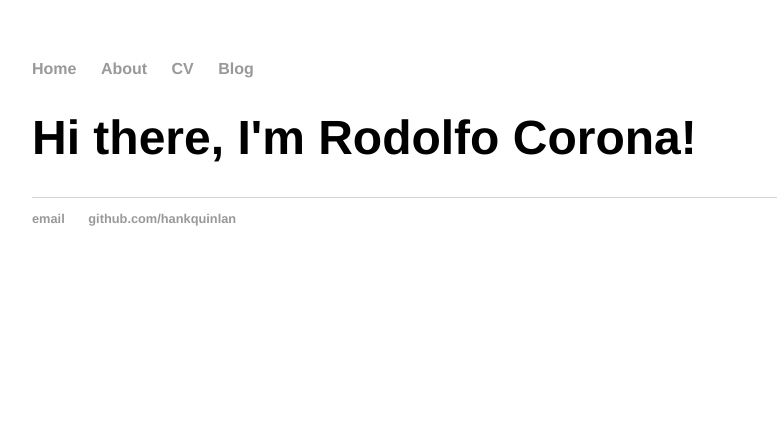
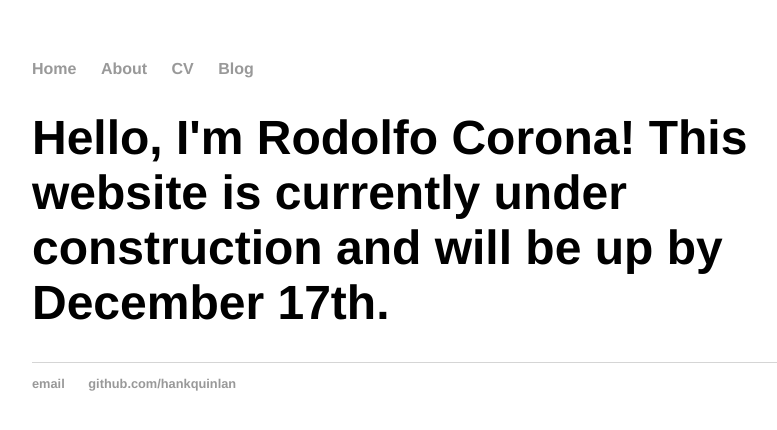
Before and after one commit to rcorona/old_website, a Jekyll site: the page built from index.html, in a window 1280 px wide. Shown: the top 430 px of the page, without its empty margins (160-937 px from the left). Built offline with Jekyll 4.4.1, drawn with Linux system fonts in a browser that asks for light colours.

Commit message:
Update index.html

```diff
--- a/index.html
+++ b/index.html
@@ -3,5 +3,5 @@ layout: default
 title: Rodolfo Corona
 ---
 <div class="blurb">
-	<h1>Hi there, I'm Rodolfo Corona!</h1>
+	<h1>Hello, I'm Rodolfo Corona! This website is currently under construction and will be up by December 17th. </h1>
 </div><!-- /.blurb -->
```
